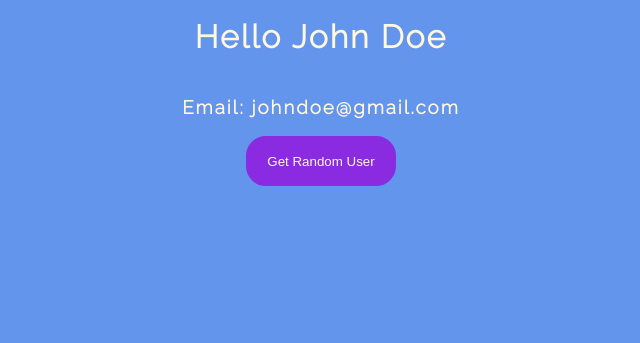
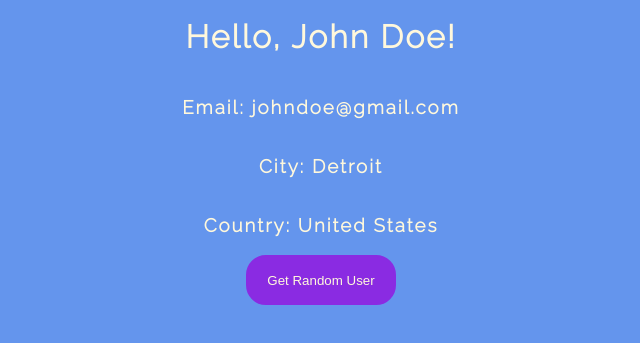
Before and after one commit to BrownMY/random-user-vue, a plain HTML site: page index.html in a window 1280 px wide. Shown: the part 171-514 px from the top of the page, without its empty margins (319-959 px from the left). Drawn offline with nearby package versions, Linux system fonts and the light colour scheme.

Commit message:
Add city, country. Fix Readme

```diff
--- a/app.js
+++ b/app.js
@@ -7,6 +7,8 @@ const app = Vue.createApp({
             email: 'johndoe@gmail.com',
             gender: 'non-binary',
             picture: 'https://randomuser.me/api/portraits/women/5.jpg',
+            city: 'Detroit',
+            country: 'United States'
         }
     },
     methods: {
@@ -19,8 +21,10 @@ const app = Vue.createApp({
             this.email = results[0].email,
             this.gender = results[0].gender,
             this.picture = results[0].picture.large,
+            this.city = results[0].location.city,
+            this.country = results[0].location.country
 
-            console.log(this.firstName)
+            //console.log(results)
         }
     },
 })
--- a/index.html
+++ b/index.html
@@ -20,8 +20,10 @@
         v-bind:src="picture"
         :alt="`${firstName} ${lastName}`"
       />
-      <h1>Hello {{firstName}} {{lastName}}</h1>
+      <h1>Hello, {{firstName}} {{lastName}}!</h1>
       <h3>Email: {{email}}</h3>
+      <h3>City: {{city}}</h3>
+      <h3>Country: {{country}}</h3>
       <button v-on:click="getUser()" :class="gender">Get Random User</button>
     </div>
     <script src="https://unpkg.com/vue@next"></script>
```
Also changed, not shown: 1 other file.
